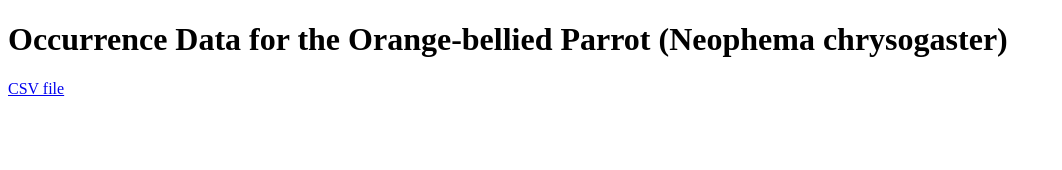
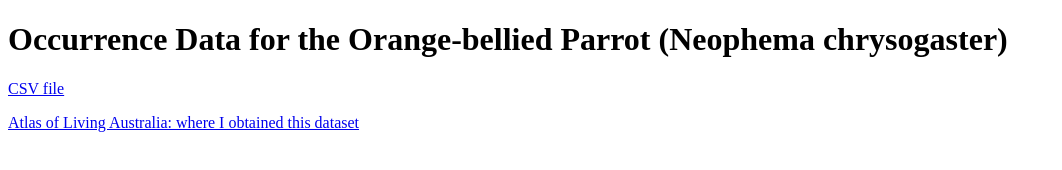
Before and after one commit to tellum1/GEOG456, a plain HTML site: page Homework 3/OrangeBelliedParrot.html in a window 1280 px wide. Shown: the whole page, without its empty margins (0-1062 px from the left). Drawn offline with Linux system fonts and the light colour scheme.

Commit message:
Update OrangeBelliedParrot.html

```diff
--- a/Homework 3/OrangeBelliedParrot.html
+++ b/Homework 3/OrangeBelliedParrot.html
@@ -8,5 +8,6 @@
 <body>
     <h1>Occurrence Data for the Orange-bellied Parrot (Neophema chrysogaster)</h1>
     <a href="./data/Orange-bellied-parrot-records-2024-01-20.csv"><p>CSV file</p></a>
+    <a href="https://bie.ala.org.au/species/https://biodiversity.org.au/afd/taxa/88653999-1e2f-47d1-87fa-1f6d3e47ffb8"><p>Atlas of Living Australia: where I obtained this dataset</p></a>
 </body>
 </html>
```
